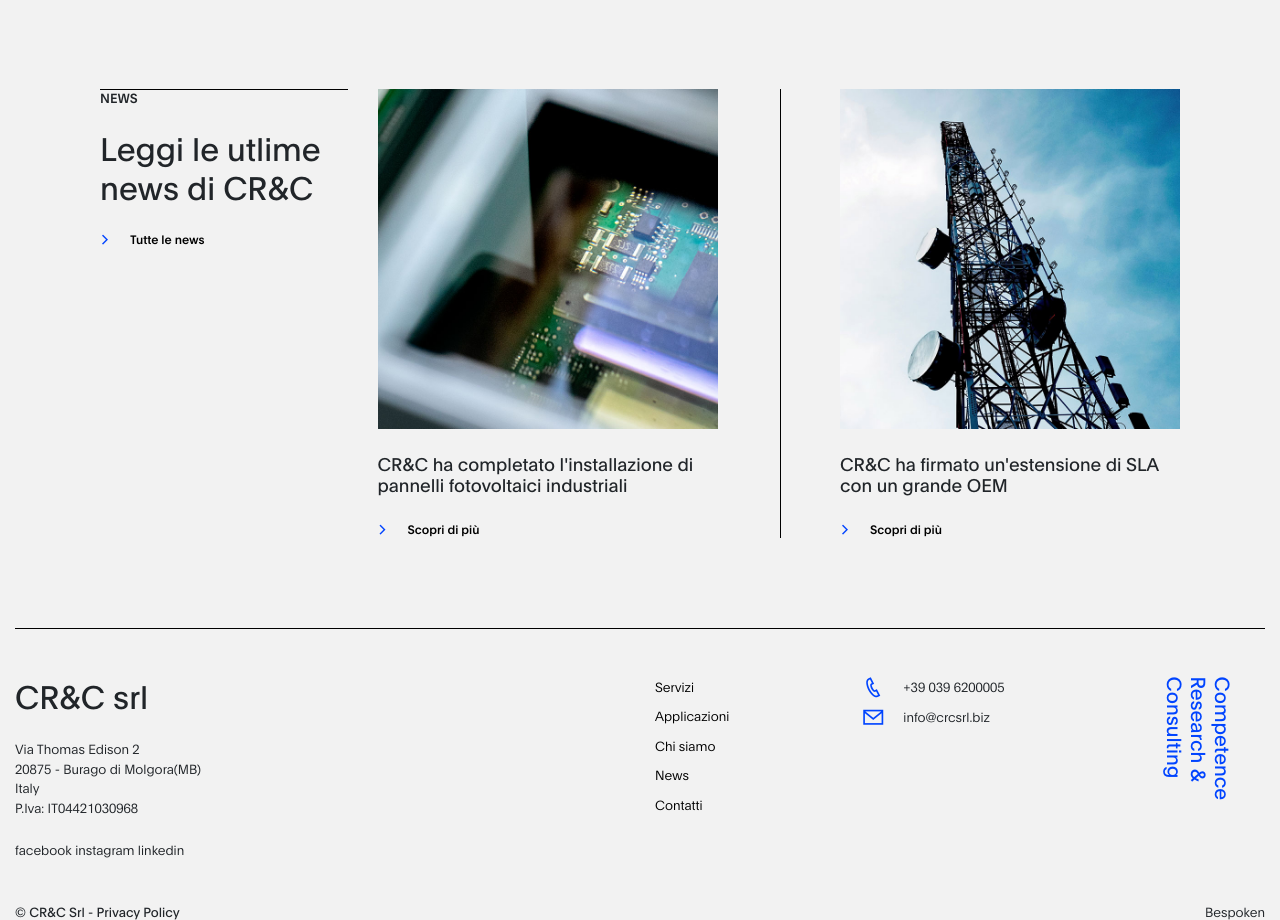
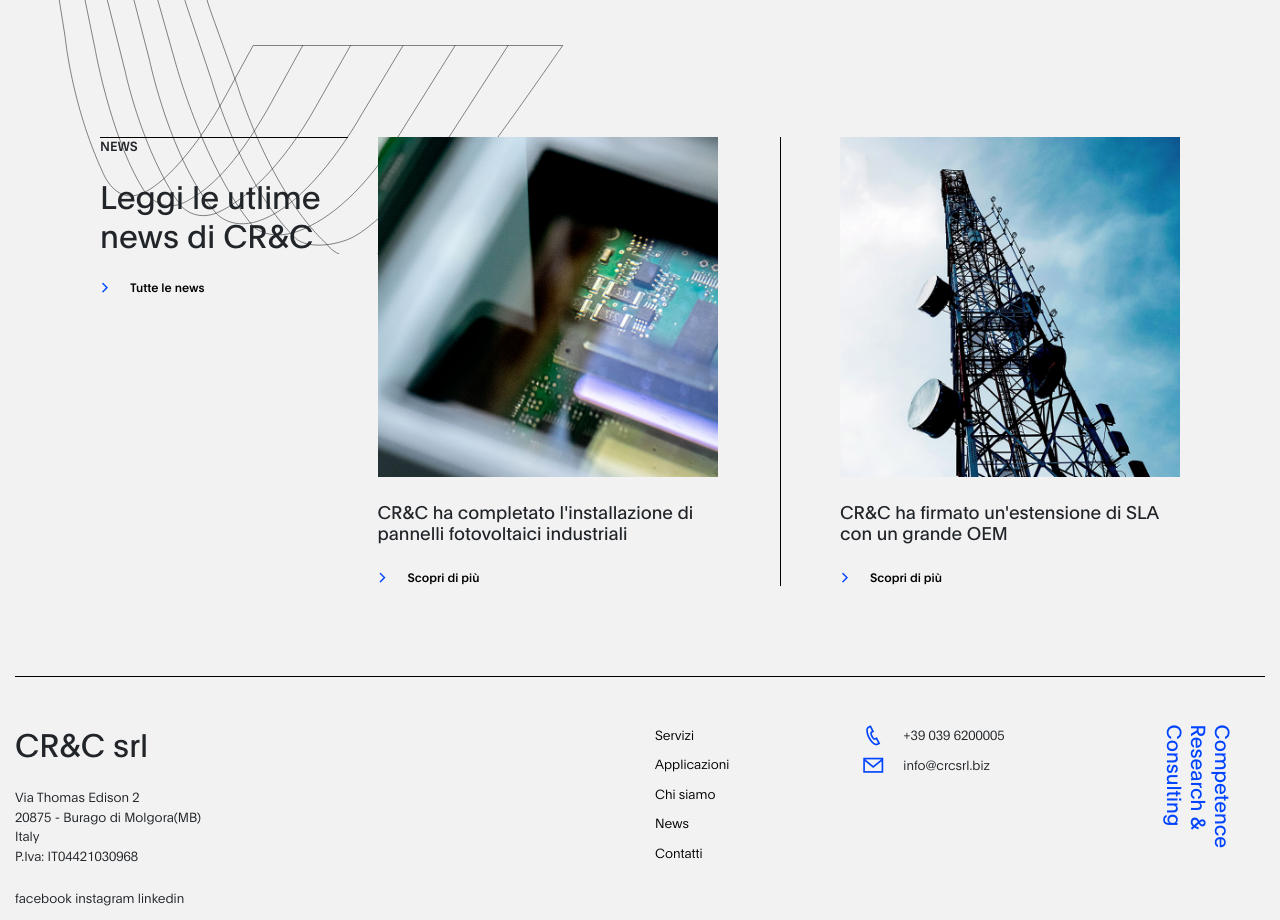
Before and after one commit to pierodg/sito-crc, a PHP site: page / in a window 1280 px wide. Shown: the part 3481-4401 px from the top of the page. Run offline with PHP 8.4, Linux system fonts and the light colour scheme; some web fonts are replaced.

Commit message:
adding svg lines

```diff
--- a/css/style.css
+++ b/css/style.css
@@ -352,3 +352,13 @@ footer li {
     background-color:#fff;
     padding:15px;
 }
+.arrows {
+    position: absolute;
+    top: 45px;
+    /* width: 500px; */
+    left: -599px;
+    /* font-size: 50px; */
+    height: 600px;
+    width: 1388px;
+    /* z-index: 99999999;*/
+}
--- a/index.php
+++ b/index.php
@@ -13,6 +13,16 @@
 
     </head>
     <body>
+        <svg display="none" xmlns="http://www.w3.org/2000/svg">
+            <symbol id="arrows" viewBox="0 0 800 600" id=".7401744001558752" xmlns="http://www.w3.org/2000/svg">
+                <path class="ast1" d="M5.16 247.23s17.97-25.6 25.18-35.34c0 0 36.88-49.91 73.98-89.44 38.36-40.87 108-104.68 156.36-98.28 0 0 46.82 2.87 87.46 67.8 0 0 28.94 44.36 48.29 109.47l48.49 153.69 27.86 77.6s31.81 104.89 89.57 157.94c0 0 13.94 22.62 53.91 8.29 25.86-9.27 58.45-40.07 106.54-102.39 20.51-26.58 70.63-99 70.63-99l4.33-6.06H488.13l-25.09 45.97c-29.32 55.01-65.43 95.08-88.46 102.93-25.42 8.67-36.81-22.16-36.81-22.16-31.25-67.35-37.62-135.35-37.62-135.35l-11.58-72.37-25.64-184.86c-11.21-60.09-28.95-87.26-28.95-87.26-25.81-55.76-68.65-20.26-68.65-20.26-33.5 27.29-58.74 63.51-83.12 97.18-26.05 35.98-52.93 83.12-52.93 83.12C25.09 207.44 2.8 245.6 2.8 245.6" fill="none" stroke="#0f0f0f" stroke-miterlimit="10" stroke-width=".5"/>
+                <path class="ast1" d="M4.86 246.84s17.93-25.27 24.59-34.94c0 0 36.24-52.32 70.45-90.33C161.52 53.1 216.51 12.69 256.48 22.62c0 0 32.46.88 75.09 65.81 0 0 26.36 43.26 44.27 107.94l44.88 152.67 25.79 77.09s29.44 104.19 82.9 156.89c5.98 7.62 25.85 12.24 52.19 3 32.12-11.27 90.73-83.14 108.96-113.1l52.73-81.72" fill="none" stroke="#0f0f0f" stroke-miterlimit="10" stroke-width=".5"/>
+                <path class="ast1" d="M4.38 246.49s21.78-31.01 27.82-40.55c0 0 29.77-46.77 64.06-84.82 32.35-35.9 103.89-122.11 159.22-97.6 0 0 22.15 3.53 59.56 62.79 0 0 20.44 38 36.69 101.86l35.77 139.28 23.56 83.31s28.19 103.09 77.42 162c0 0 17.19 16.87 50.49 2.1s66.79-46.13 102.72-105.97l48.53-77.42" fill="none" stroke="#0f0f0f" stroke-miterlimit="10" stroke-width=".5"/>
+                <path class="ast1" d="M4.03 246.22s17.95-26.29 23.58-35.77c0 0 25.39-40.4 67.82-94.29C124.69 79 193.45-3.77 243.9 19.8c0 0 18.61 1.42 53.45 60.3 0 0 18.68 39.19 33.81 102.64l32.67 143.5 20.68 79.82s21.03 100.9 66.17 152.6c0 0 13.76 17.91 43.01 8.27 35.15-11.58 73.61-55.42 103.8-107.94l40.6-67.51" fill="none" stroke="#0f0f0f" stroke-miterlimit="10" stroke-width=".5"/>
+                <path class="ast1" d="M3.63 246.01s71.8-114.98 95.12-140.61c0 0 16.13-21.09 42.6-48.39 30.96-31.93 62.45-53.35 89.74-40.53 0 0 16.34 5.09 39.61 40.94 8.87 13.67 15.66 28.57 20.34 44.18 5.3 17.69 13.13 46.01 20.7 81.54l27.71 151.36 20.68 82.71s16.54 78.57 54.59 133.16c0 0 15.14 20.53 42.18 6.2 27.04-14.33 61.62-46.32 93.88-103.8l34.8-61.29" fill="none" stroke="#0f0f0f" stroke-miterlimit="10" stroke-width=".5"/>
+                <path class="ast1" d="M537.93 391.17l-35.57 64.51c-33.5 57.48-57.48 78.99-81.06 91.81-23.93 13.01-40.53-8.27-40.53-8.27-33.79-50.21-50.45-143.09-50.45-143.09l-16.54-80.64-22.75-141.43C279.72 112.44 265.4 71.91 265.4 71.91c-26.08-57.17-48.39-59.14-48.39-59.14-21.09-10.75-51.28 10.34-84.78 45.9C105.57 86.99 64 148.41 64 148.41c-17.26 22.86-60.72 97.33-60.72 97.33" fill="none" stroke="#0f0f0f" stroke-miterlimit="10" stroke-width=".5"/>
+            </symbol>
+        </svg>
         <?php /*<header class="p-5 vh-100 d-flex align-items-center">
             <!--<nav class="p-3 navbar navbar-expand-sm navbar-dark">
                 <a class="navbar-brand" href="#">logo</a>
@@ -218,7 +228,10 @@
 
         </div>
 
-        <div class="container">
+        <div class="container position-relative">
+            <svg class="arrows">
+                <use xlink:href="#arrows" xmlns:xlink="http://www.w3.org/1999/xlink"></use>
+            </svg>
             <div class="row pt-90">
                 <div class="col-9 offset-3">
                     <img class="img-fluid" src="asset/img2.png" >
@@ -226,7 +239,7 @@
             </div>
         </div>
 
-        <div id="news" class="container">
+        <div id="news" class="container mt-5">
             <div class="row pt-90 pb-90">
                 <div class="col-3">
                     <h3 class="line-above font-medium">NEWS</h3>
@@ -291,8 +304,6 @@
             </div>
         </footer>
 
-
-
         <script src="js/jquery-3.5.1.min.js"></script>
         <script src="js/bootstrap.min.js"></script>
         <script src="https://unpkg.com/swiper/swiper-bundle.min.js"></script>
```
